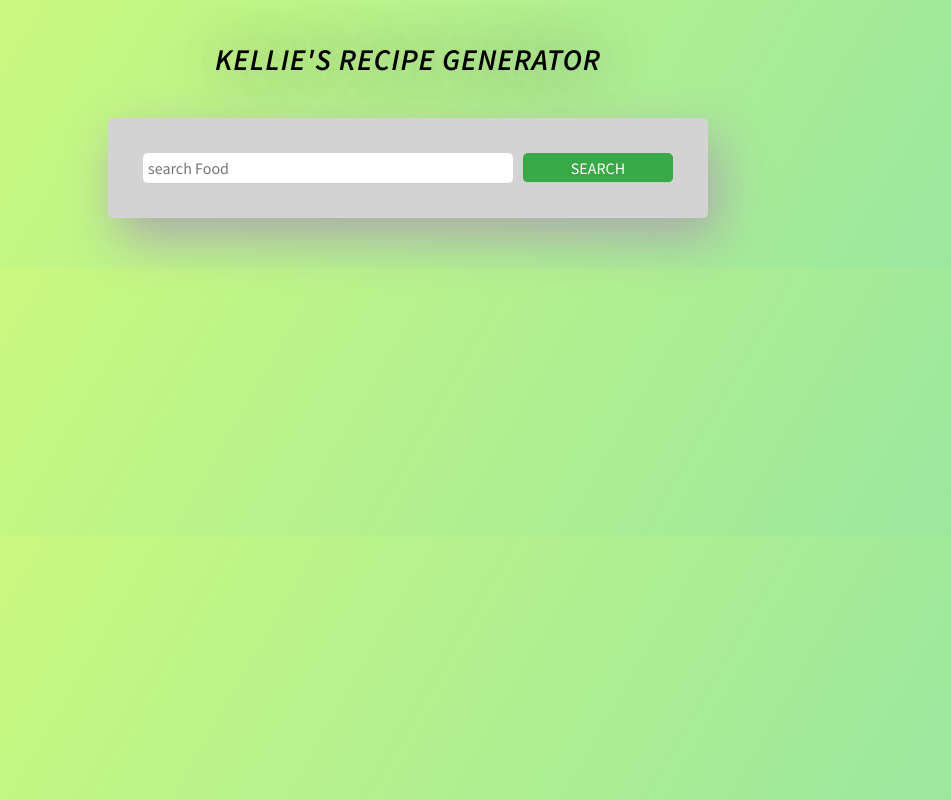
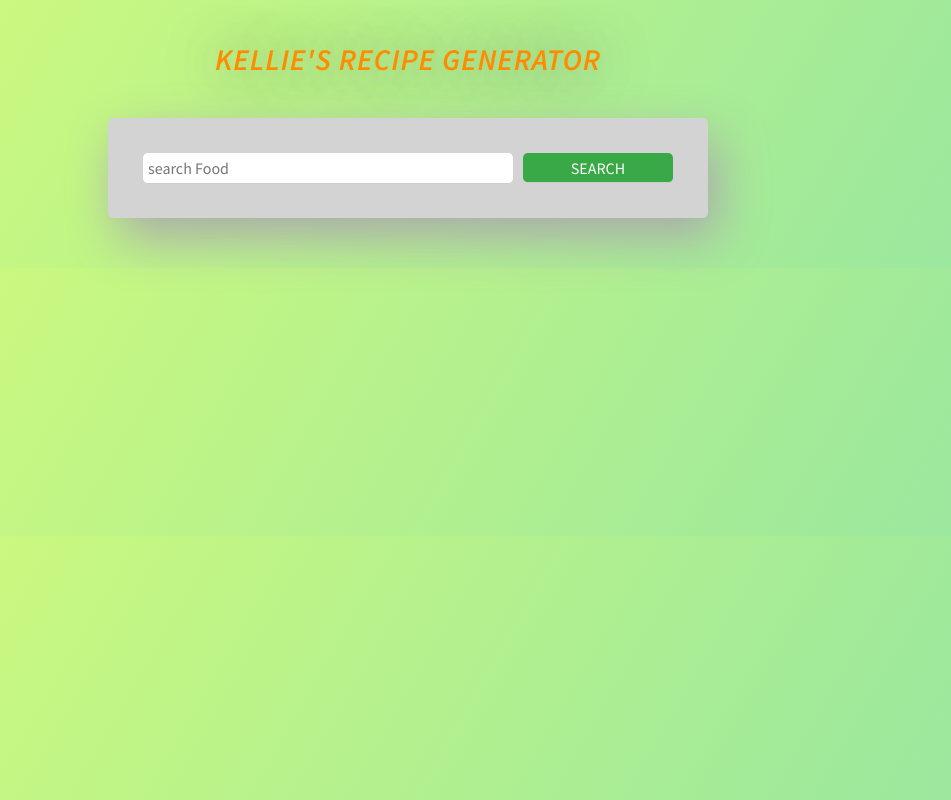
Before and after one commit to kelvin-daniel/recipegenerator, a React (Create React App) app in the folder recipe-generator/: page / in a window 1280 px wide. Shown: the whole page, without its empty margins (232-1183 px from the left). Built offline with nearby package versions, Linux system fonts and the light colour scheme; the HTML template or start-up script is replaced by a standard one.

Commit message:
add h1 styling

```diff
--- a/recipe-generator/src/App.css
+++ b/recipe-generator/src/App.css
@@ -25,7 +25,7 @@ h1 {
   font-size: 3rem;
   letter-spacing: 0.1rem;
   font-style: italic;
-  color: #DarkOrange;
+  color: DarkOrange;
   text-shadow: 0 0.2rem 5rem rgb(119, 115, 115);
   text-transform: uppercase;
   margin: 4rem 0;
```
